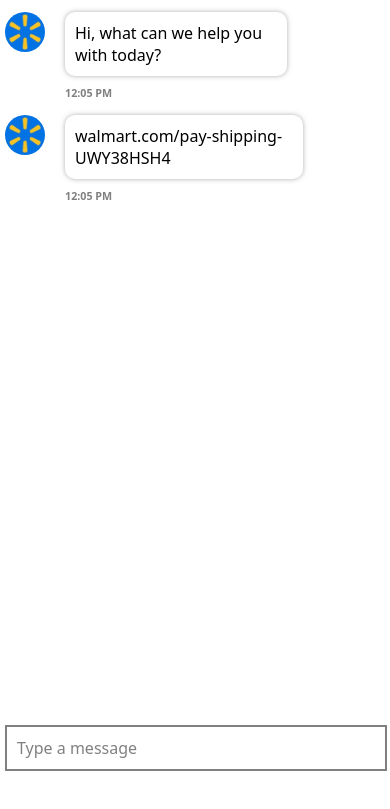
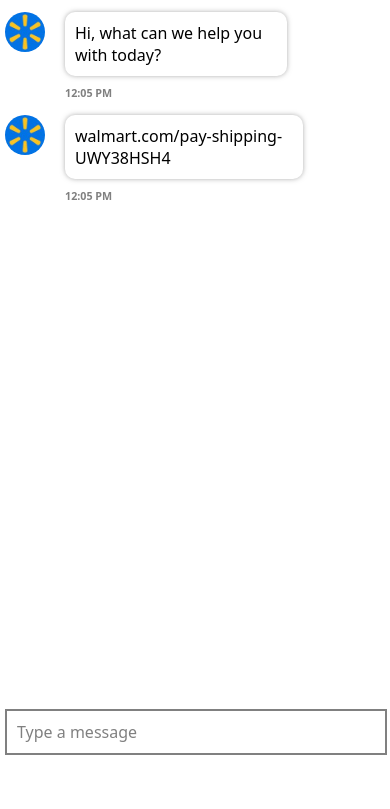
Before and after one commit to usamaakrm/walmart, a plain HTML site: page walmart-chat.html in a window 390 px wide. Shown: the part 73-882 px from the top of the page. After the commit the page ends 844 px from the top, so only its background shows below. Drawn offline with Linux system fonts and the light colour scheme.

Commit message:
message-fixed

```diff
--- a/walmart-chat.html
+++ b/walmart-chat.html
@@ -231,6 +231,7 @@
             body{
                 width: 100%;
                 overflow-x: hidden;
+                background-color: white;
             }
 
             .container , .wrapper{
@@ -241,6 +242,7 @@
 
             .wal-section {
                 width: 100%;
+                height: 100%;
                 overflow-x: hidden;
                 padding: 0rem;
                 background-color: rgba(170, 170, 170, 0.172);
@@ -316,12 +318,13 @@
                 padding: 0 5px !important;
                 width: 100%;
                 overflow-x: hidden;
-                height: 100vh;
+                height: 90vh;
+
             }
 
             .inputs{
                 position: absolute;
-                bottom: 0;
+                bottom: 1rem;
                 width: 98%;
             }
 
```
